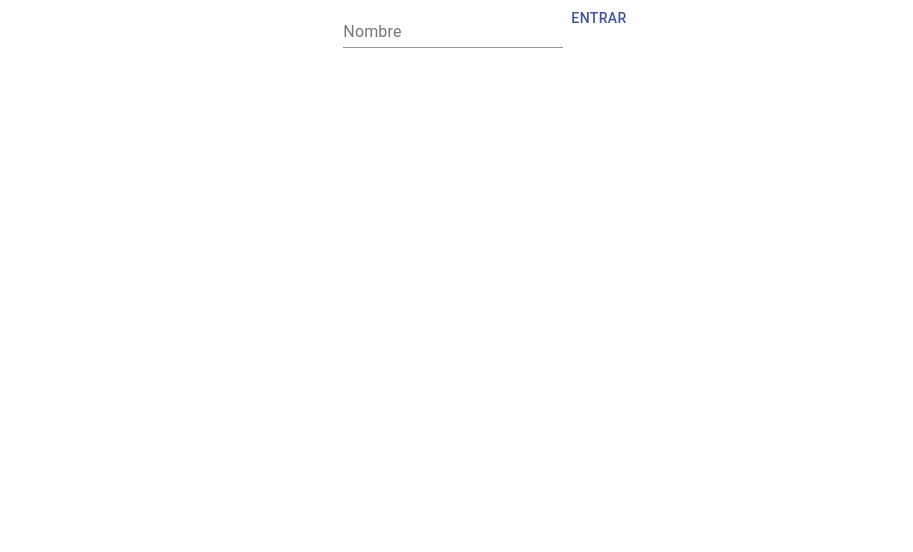
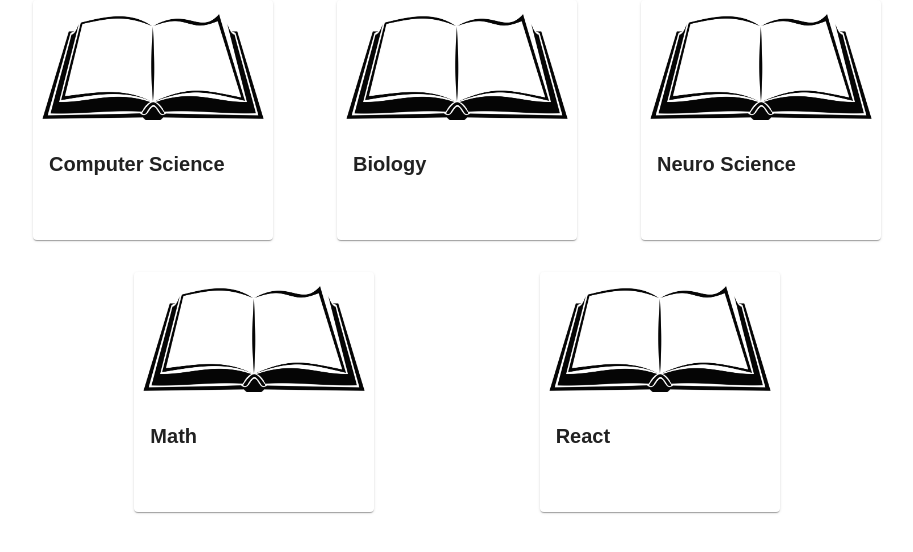
Before and after one commit to poposhca/pomme, a React (Create React App) app: page /subjects in a window 1280 px wide. Shown: the top 552 px of the page, without its empty margins (151-1064 px from the left). Built offline with nearby package versions, Linux system fonts and the light colour scheme.

Commit message:
Add subjects screen & component with mock info.

```diff
--- a/package.json
+++ b/package.json
@@ -11,8 +11,10 @@
     "@types/node": "^14.11.2",
     "@types/react": "^16.9.49",
     "@types/react-dom": "^16.9.8",
+    "@types/react-router-dom": "^5.1.6",
     "react": "^16.13.1",
     "react-dom": "^16.13.1",
+    "react-router-dom": "^5.2.0",
     "react-scripts": "3.4.3",
     "typescript": "~3.7.2"
   },
--- a/src/App.tsx
+++ b/src/App.tsx
@@ -1,15 +1,38 @@
 import React from 'react';
+import Container from '@material-ui/core/Container';
+import {
+  BrowserRouter as Router,
+  Switch,
+  Route,
+} from "react-router-dom";
 import './App.css';
 import GuestLogin from './Components/GuestLogIn';
-// import Subject from './Components/Subject';
-// import { questions } from './mock/question.tmp';
+import Subjects from './Components/Subjects'
+import Subject from './Components/Subject';
+// Mocks
+import { questions } from './mock/question.tmp';
+import { subjects } from './mock/subjects.tmp';
 
 function App() {
   return (
-    <div className="App">
-      <GuestLogin />
-      {/* <Subject questions={questions} /> */}
-    </div>
+    <Container maxWidth="md">
+      <Router>
+        <Switch>
+          {/* Route after login is a mock test  */}
+          <Route path="/subjects">
+            <Subjects subjects={subjects} />
+          </Route>
+          {/* Route after login is a mock test  */}
+          <Route path="/subject">
+            <Subject questions={questions} />
+          </Route>
+          {/* Default route is the login */}
+          <Route path="/">
+            <GuestLogin />
+          </Route>
+        </Switch>
+      </Router>
+    </Container>
   );
 }
 
--- a/src/Components/GuestLogIn/index.tsx
+++ b/src/Components/GuestLogIn/index.tsx
@@ -1,14 +1,18 @@
 import React from 'react';
 import TextField from '@material-ui/core/TextField';
 import Button from '@material-ui/core/Button';
+import { useHistory } from "react-router-dom";
 import UserName from '../../Utils/UserName';
 
 const GuestLogin = () => {
     const userNameStorage = new UserName();
     const userNameInput = React.useRef(null);
+    const history = useHistory();
+
     const onSubmit = (): void => {
         const currentObject: any = userNameInput.current;
         userNameStorage.saveName(currentObject.value);
+        history.push('/subjects');
     };
 
     return (
--- /dev/null
+++ b/src/Components/Subjects/domain.ts
@@ -0,0 +1,6 @@
+interface Subject {
+    name: string;
+    image: string;
+}
+
+export default Subject;
--- /dev/null
+++ b/src/Components/Subjects/index.tsx
@@ -0,0 +1,67 @@
+import React from 'react';
+import Grid from '@material-ui/core/Grid';
+import Card from '@material-ui/core/Card';
+import CardActionArea from '@material-ui/core/CardActionArea';
+import CardContent from '@material-ui/core/CardContent';
+import CardMedia from '@material-ui/core/CardMedia';
+import Typography from '@material-ui/core/Typography';
+import { Theme, createStyles, makeStyles } from '@material-ui/core/styles';
+import Subject from './domain';
+// Mock image
+import mockImage from '../../mock/subject-img-mock.jpg'
+
+const useStyles = makeStyles((theme: Theme) =>
+    createStyles({
+        subject: {
+            width: theme.spacing(30),
+            height: theme.spacing(30),
+        },
+        media: {
+            height: theme.spacing(15),
+        }
+    })
+);
+
+const Subjects = ({ subjects }: any) => {
+    const classes = useStyles();
+
+    let rowsNumber = Math.floor(subjects.length / 3);
+    console.log(rowsNumber)
+    if (subjects.length % 3 > 0) rowsNumber += 1;
+    console.log(rowsNumber)
+
+    const subjectRows = [];
+    for (let i = 0; i < rowsNumber; i++) {
+        const newRow = subjects.slice(i*3, i*3+3);
+        subjectRows.push(newRow);
+    }
+
+    return (
+        <Grid container justify="center" spacing={4}>
+            {subjectRows.map((row: any) => (
+                <Grid item md={12}>
+                    <Grid container justify="space-evenly">
+                        {row.map((subject: Subject) => (
+                            <Grid item md={4}>
+                                <Card className={classes.subject}>
+                                    <CardActionArea>
+                                        <CardMedia
+                                            image={mockImage}
+                                            title="Testing"
+                                            className={classes.media}
+                                        />
+                                        <CardContent>
+                                            <h2>{subject.name}</h2>
+                                        </CardContent>
+                                    </CardActionArea>
+                                </Card>
+                            </Grid>
+                        ))}
+                    </Grid>
+                </Grid>
+            ))}
+        </Grid>
+    );
+};
+
+export default Subjects;
--- /dev/null
+++ b/src/mock/subjects.tmp.ts
@@ -0,0 +1,22 @@
+export const subjects = [
+    {
+        name: 'Computer Science',
+        image: 'url',
+    },
+    {
+        name: 'Biology',
+        image: 'url',
+    },
+    {
+        name: 'Neuro Science',
+        image: 'url',
+    },
+    {
+        name: 'Math',
+        image: 'url',
+    },
+    {
+        name: 'React',
+        image: 'url',
+    }
+]
```
Also changed, not shown: src/mock/subject-img-mock.jpg (added), 1 other file (tests, documents, lock files or other folders).
